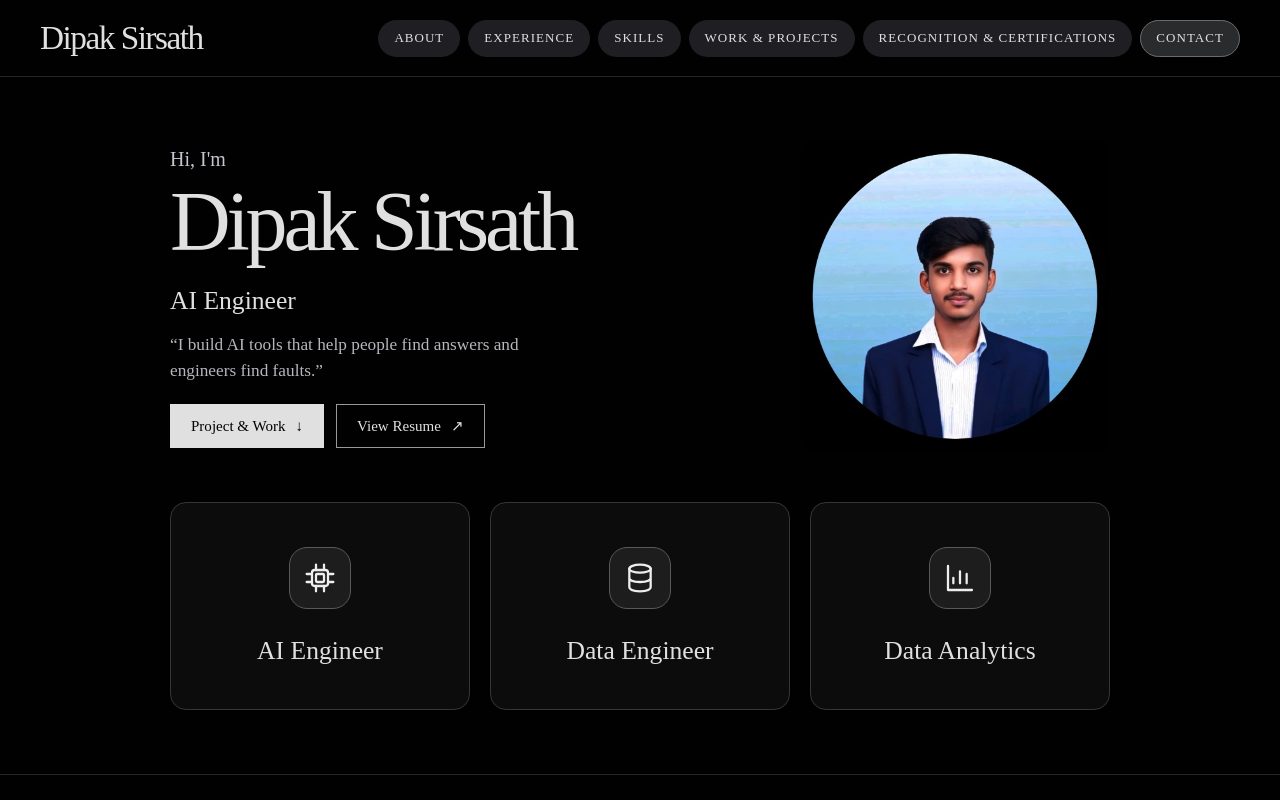
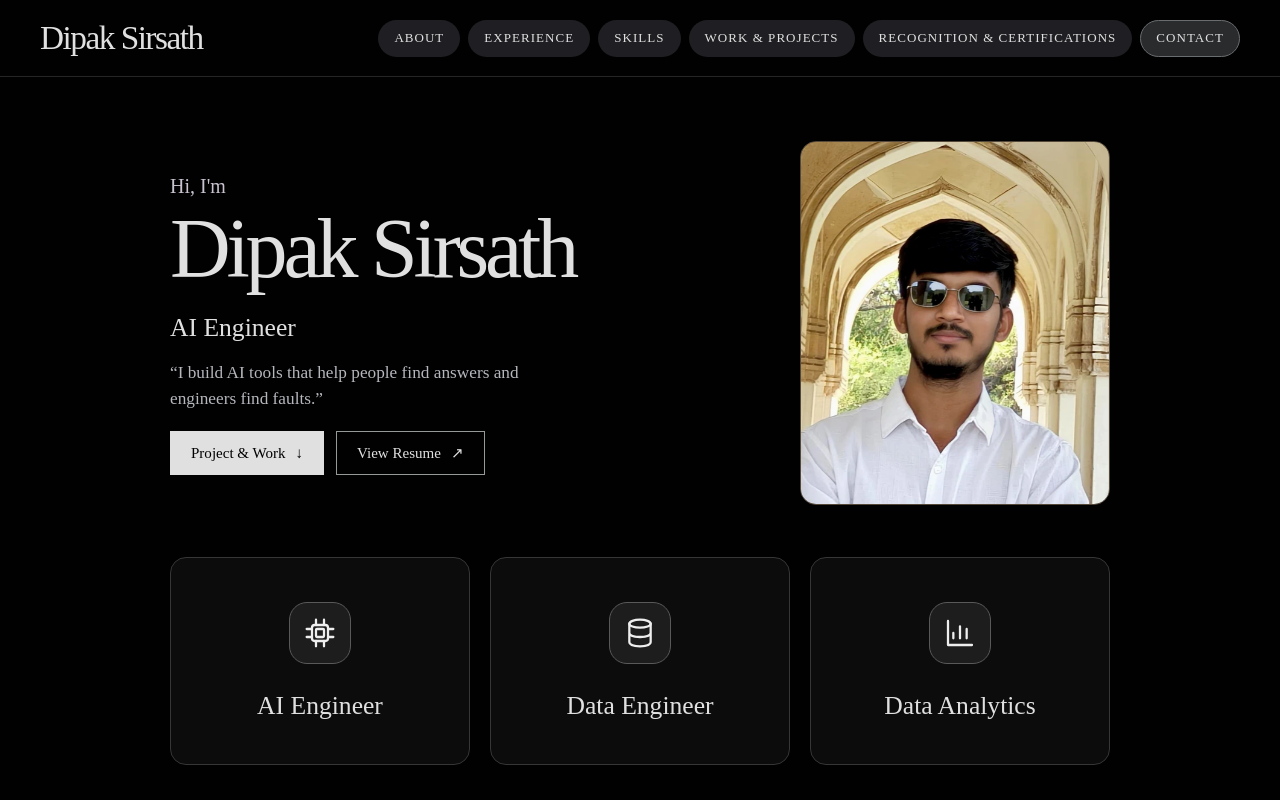
Before and after one commit to dipak-96k/Portfolio, a plain HTML site: page index.html in a window 1280 px wide. Shown: the top 800 px of the page. Drawn offline with Linux system fonts and the light colour scheme.

Commit message:
Restore the arches portrait and remove the footer recognition link

```diff
--- a/index.html
+++ b/index.html
@@ -35,7 +35,7 @@
             </div>
           </div>
           <figure class="portrait-card">
-            <img src="assets/dipak-sirsath-profile.jpg" alt="Dipak Sirsath wearing a navy blazer" width="974" height="1280">
+            <img src="assets/dipak-sirsath.webp" alt="Dipak Sirsath standing beneath stone arches" width="600" height="600">
           </figure>
         </div>
         <div class="hero-gallery">
@@ -223,6 +223,6 @@
       <div class="contact-links"><a href="mailto:dipakshirsath431232@gmail.com"><i data-icon="mail"></i><span>Email</span></a><a href="https://www.linkedin.com/in/dipakshirsath96k"><i data-icon="linkedin"></i><span>LinkedIn</span></a><a href="https://github.com/dipak-96k"><i data-icon="github"></i><span>GitHub</span></a></div>
     </div></section>
   </main>
-  <footer class="wrap"><span>© 2026 Dipak Sirsath</span><div><a href="#achievements">Recognition</a><a href="#home">Back to top</a></div></footer>
+  <footer class="wrap"><span>© 2026 Dipak Sirsath</span><a href="#home">Back to top</a></footer>
 </body>
 </html>
--- a/styles.css
+++ b/styles.css
@@ -123,8 +123,8 @@ h1 { font-size: clamp(2.8rem, 6.8vw, 5.25rem); line-height: 1.05; letter-spacing
 
 .hero-gallery { display: grid; grid-template-columns: repeat(3, minmax(0, 1fr)); gap: clamp(10px, 1.8vw, 20px); margin-top: clamp(28px, 4vw, 52px); }
 .portrait-card, .role-card { position: relative; overflow: hidden; border-radius: 16px; min-width: 0; }
-.portrait-card { aspect-ratio: 1; width: 100%; background: #000; }
-.portrait-card img { width: 100%; height: 100%; position: absolute; inset: 0; object-fit: cover; object-position: center; }
+.portrait-card { aspect-ratio: 4 / 4.7; width: 100%; border: 1px solid #54483b; background: #28221c; }
+.portrait-card img { width: 100%; height: 100%; position: absolute; inset: 0; object-fit: cover; object-position: center 40%; }
 .role-card { display: flex; flex-direction: column; align-items: center; justify-content: center; gap: clamp(16px, 2.4vw, 28px); padding: 22px 8px; min-height: clamp(158px, 17vw, 208px); border: 1px solid #363636; background: #0c0c0c; font-size: clamp(1.13rem, 2.2vw, 1.6rem); line-height: 1.1; }
 .role-logo { display: grid; place-items: center; color: #eee; width: 62px; aspect-ratio: 1; border-radius: 18px; border: 1px solid #595959; background: #1d1d1d; }
 .role-logo .icon { width: 32px; height: 32px; }
@@ -167,7 +167,6 @@ h1 { font-size: clamp(2.8rem, 6.8vw, 5.25rem); line-height: 1.05; letter-spacing
 .contact-links { display: flex; gap: 28px; }
 .contact-links a { flex: 1 1 auto; display: flex; align-items: center; gap: 12px; border-top: 1px solid var(--rule); padding-block: 16px; }
 footer.wrap { width: min(1560px, calc(100% - 80px)); border-top: 1px solid var(--rule); display: flex; justify-content: space-between; align-items: center; gap: 16px; padding-block: 16px; color: var(--meta); }
-footer div { display: flex; gap: 20px; }
 footer a { color: var(--porcelain); }
 
 @media (min-width: 960px) {
```
